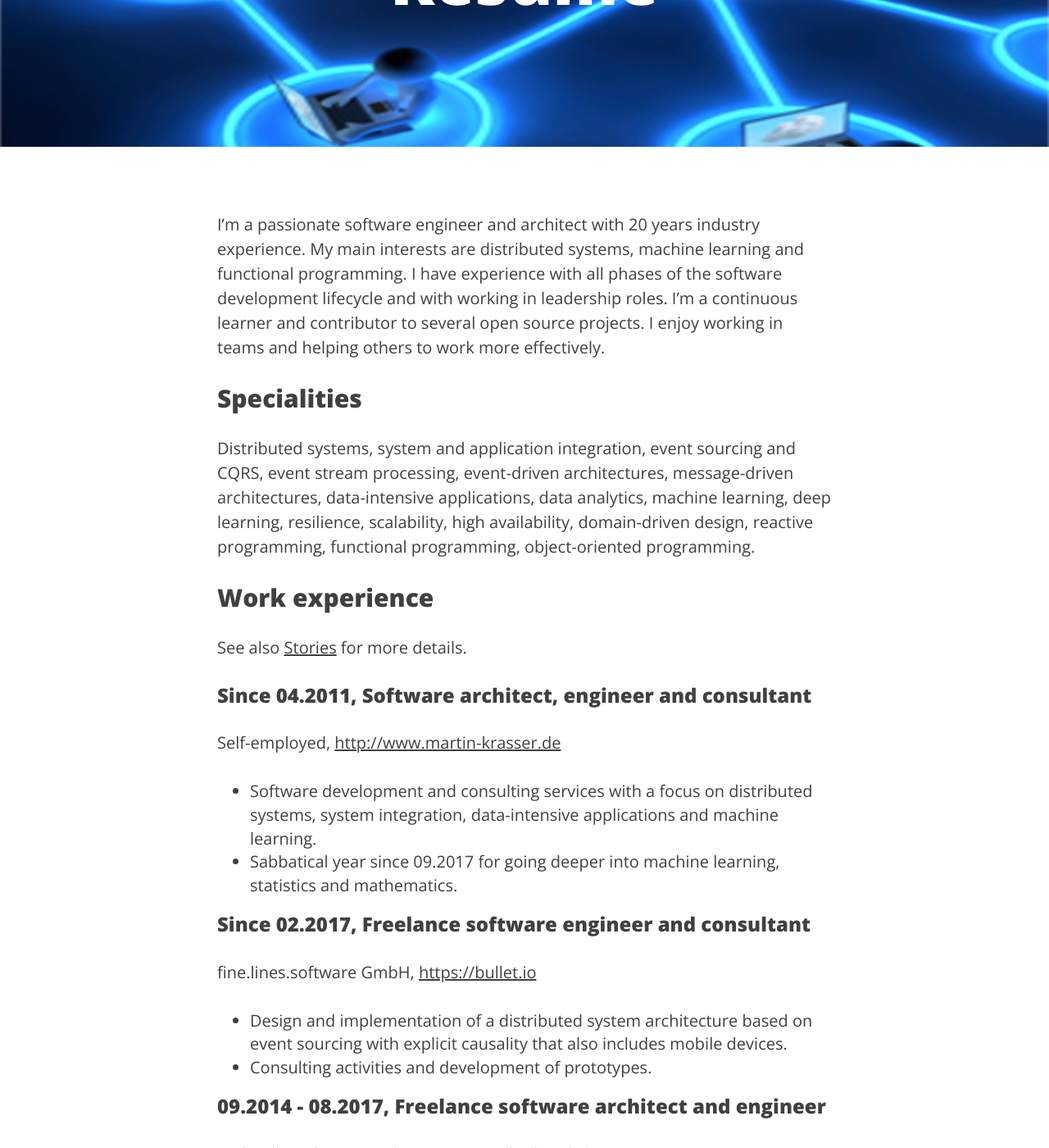
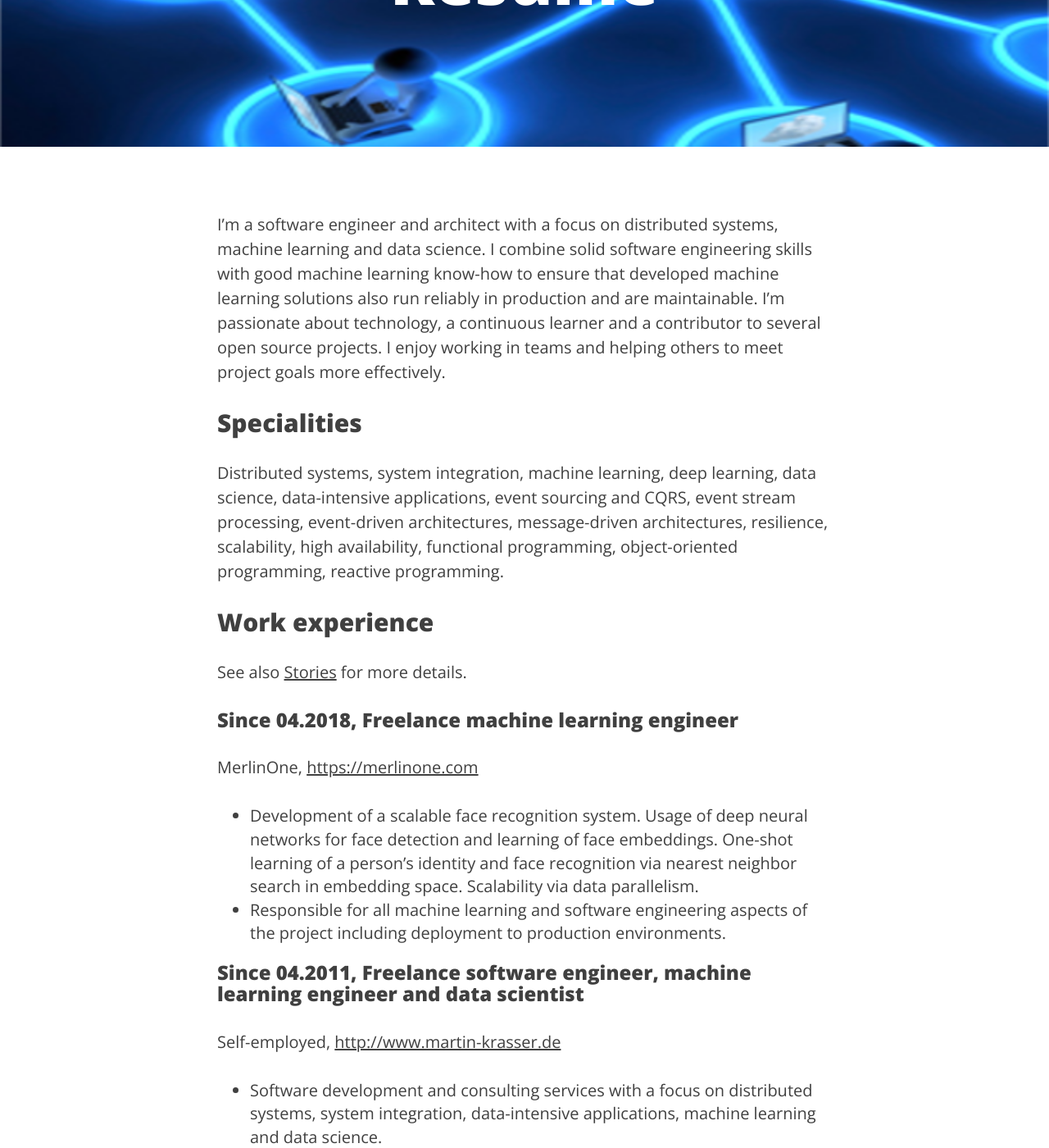
Before and after one commit to krasserm/krasserm.github.io, a Jekyll site: the page built from resume.md, in a window 1280 px wide and 1400 px high, scrolled down 219 px. Shown: the whole window at 82% size. Built offline with Jekyll 4.4.1, drawn with Linux system fonts in a browser that asks for light colours; some of the changed text lies outside the part shown.

Commit message:
Resume and stories update

```diff
--- a/resume.md
+++ b/resume.md
@@ -4,44 +4,54 @@ title: "Resume"
 header-img: "img/distributed.png"
 ---
 
-I'm a passionate software engineer and architect with 20 years industry experience. My main interests are distributed
-systems, machine learning and functional programming. I have experience with all phases of the software development
-lifecycle and with working in leadership roles. I'm a continuous learner and contributor to several open source projects.
-I enjoy working in teams and helping others to work more effectively.
+I'm a software engineer and architect with a focus on distributed systems, machine learning and data science. I combine
+solid software engineering skills with good machine learning know-how to ensure that developed machine learning solutions
+also run reliably in production and are maintainable. I'm passionate about technology, a continuous learner and a contributor
+to several open source projects. I enjoy working in teams and helping others to meet project goals more effectively.
 
 ## Specialities
 
 Distributed systems,
-system and application integration,
+system integration,
+machine learning,
+deep learning,
+data science,
+data-intensive applications,
 event sourcing and CQRS,
 event stream processing,
 event-driven architectures,
 message-driven architectures,
-data-intensive applications,
-data analytics,
-machine learning,
-deep learning,
 resilience,
 scalability,
 high availability,
-domain-driven design,
-reactive programming,
 functional programming,
-object-oriented programming.
+object-oriented programming,
+reactive programming.
 
 ## Work experience
 
 See also [Stories](/stories/) for more details.
 
-### Since 04.2011, Software architect, engineer and consultant
+### Since 04.2018, Freelance machine learning engineer
+
+MerlinOne, [https://merlinone.com](https://merlinone.com)
+
+- Development of a scalable face recognition system. Usage of deep neural networks for face detection and learning of
+face embeddings. One-shot learning of a person's identity and face recognition via nearest neighbor search in embedding
+space. Scalability via data parallelism.
+- Responsible for all machine learning and software engineering aspects of the project including deployment to production
+environments.
+
+### Since 04.2011, Freelance software engineer, machine learning engineer and data scientist
 
 Self-employed, [http://www.martin-krasser.de](http://www.martin-krasser.de)
 
 - Software development and consulting services with a focus on distributed systems, system integration, data-intensive
-applications and machine learning.
-- Sabbatical year since 09.2017 for going deeper into machine learning, statistics and mathematics.
+applications, machine learning and data science.
+- Sabbatical year from 05.2017 to 03.2018 to extend my knowledge about machine learning, data science, statistics and
+mathematics.
 
-### Since 02.2017, Freelance software engineer and consultant
+### 02.2017 - 03.2018, Freelance software engineer and consultant
 
 fine.lines.software GmbH, [https://bullet.io](https://bullet.io)
 
@@ -100,8 +110,9 @@ customer projects.
 
 LION bioscience AG, [http://www.lionbioscience.com](http://www.lionbioscience.com)
 
-- Development and optimization of chemical classification algorithms for the drug discovery pipeline of an international
-pharmaceutical company. Integration of globally distributed chemical computing services into the drug discovery pipeline.
+- Development and optimization of hierarchical clustering algorithms for the drug discovery pipeline of an international
+pharmaceutical company.
+- Development of an integration platform for globally distributed chemical compute services.
 - Development of an activity tracking web application for pharmaceutical research projects.
 
 ### 02.1999 – 08.2000, Software developer, Research assistant
@@ -119,14 +130,14 @@ Austrian Red Cross, [http://www.roteskreuz.at/](http://www.roteskreuz.at/)
 
 ## Tools
 
-- Programming languages: Scala, Java, Python, R, C/C++, Haskell.
+- Programming languages: Scala, Java, Python, C/C++, Haskell.
+- Machine learning: scikit-learn, Tensorflow, Keras, Spark MLlib, R, PyMC3.
+- Stream processing: Spark Streaming, Akka Streams, Kafka Streams.
+- Databases: MySQL, PostgreSQL, Oracle, Cassandra, HBase, DynamoDB, MongoDB, LMDB, LevelDB, ...
+- Cloud computing: Amazon Web Services and Google Cloud Platform.
 - Java SE and Java EE stack plus many other Java libraries and frameworks.
 - Lightbend Reactive Platform plus many other Scala libraries and frameworks.
 - Confluent Platform (Apache Kafka and its ecosystem) and Reactive Kafka.
-- Stream processing: Akka Streams, Kafka Streams, Spark Streaming.
-- Machine learning: scikit-learn, Tensorflow, Keras, PyMC3, R, Spark MLlib.
-- Databases: MySQL, PostgreSQL, Oracle, Cassandra, HBase, DynamoDB, MongoDB, LMDB, LevelDB, ...
-- Cloud computing: Amazon Web Services and Google Cloud Platform.
 
 ## Open source projects
 
@@ -136,26 +147,31 @@ The following is an incomplete list of open source projects I'm currently workin
 - [Eventuate](https://github.com/RBMHTechnology/eventuate). A toolkit for event sourcing and event collaboration at global
 scale with causal consistency. Founder and lead developer during my work at the Red Bull Media House and active contributor
 today.
-- [Bayesian machine learning](https://github.com/krasserm/bayesian-machine-learning). Collection of notebooks related to
-Bayesian machine learning. Extended when I'm writing new articles on that topic.
-- [Akka](https://akka.io/). A toolkit for building highly concurrent, distributed, and resilient message-driven applications for Java and
-Scala. Contributed Akka Persistence and Akka Camel.
+- Machine learning projects such as
+  - [Bayesian machine learning](https://github.com/krasserm/bayesian-machine-learning). Collection of notebooks related to
+    Bayesian machine learning. Extended when I'm writing new articles on that topic.
+  - [Face recognition](https://github.com/krasserm/face-recognition). An introduction to face recognition with deep neural
+    networks and a lightweight example implementation.
+  - [Machine learning basics](https://github.com/krasserm/machine-learning-notebooks). Stanford machine learning course
+    exercises re-written in Python and scikit-learn.
+- [Akka](https://akka.io/). A toolkit for building highly concurrent, distributed, and resilient message-driven applications
+  for Java and Scala. Contributed Akka Persistence and Akka Camel.
 - [Streamz](https://github.com/krasserm/streamz). A combinator library for integrating Functional Streams for Scala (FS2),
-Akka Streams and Apache Camel. Personal project that I'm still actively developing. Functional programming API on top of
-Apache Camel and successor of Akka Camel.
+  Akka Streams and Apache Camel. Personal project that I'm still actively developing. Functional programming API on top of
+  Apache Camel and successor of Akka Camel.
 - [akka-persistence-cassandra](https://github.com/akka/akka-persistence-cassandra). Storage plugin for Akka Persistence.
-Started as personal project and now officially maintained by Lightbend.
+  Started as personal project and now officially maintained by Lightbend.
 - [akka-stream-eventsourcing](https://github.com/krasserm/akka-stream-eventsourcing). Personal project that brings to Akka
-Streams what Akka Persistence brings to Akka Actors: persistence via event sourcing. This is experimental work, inactive
-at the moment.
+  Streams what Akka Persistence brings to Akka Actors: persistence via event sourcing. This is experimental work, inactive
+  at the moment.
 - [Eventsourced](https://github.com/eligosource/eventsourced). A library for building reliable, scalable and distributed
-event-sourced applications in Scala. Founder and lead developer during my work at Eligotech. Evolved into Akka Persistence
-and is not maintained any more.
+  event-sourced applications in Scala. Founder and lead developer during my work at Eligotech. Evolved into Akka Persistence
+  and is not maintained any more.
 - [Open eHealth Integration Platform](https://github.com/oehf/ipf). A platform for developing eHealth integration
-solutions. Founder and lead developer during my work at ICW.
+  solutions. Founder and lead developer during my work at ICW.
 - [Apache Camel](http://camel.apache.org/). An integration framework based on known Enterprise Integration Patterns.
-Contributed several integration components as well as core functionality during my work on the Open eHealth Integration
-Platform.
+  Contributed several integration components as well as core functionality during my work on the Open eHealth Integration
+  Platform.
 
 ## Articles
 
```
Also changed, not shown: stories.md (+17 -24 lines).
